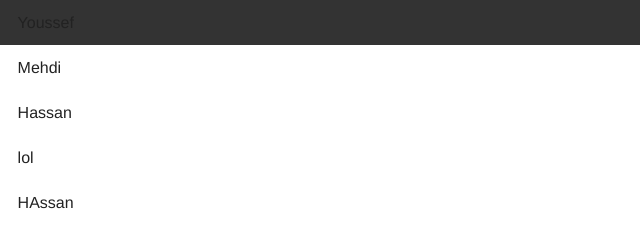
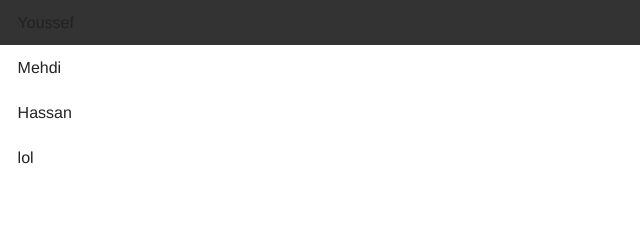
Before and after one commit to technews/lourayad.github.io, a website: page index.html in a window 1280 px wide. Shown: the full height of the page, 0-640 px from the left. Drawn offline with Linux system fonts and the light colour scheme.

Commit message:
removed hassan

```diff
--- a/index.html
+++ b/index.html
@@ -18,7 +18,6 @@
       <li>Mehdi</li>
       <li>Hassan</li>
       <li>lol</li>
-      <li>HAssan</li>
     </ul>
   </div>
 
```
